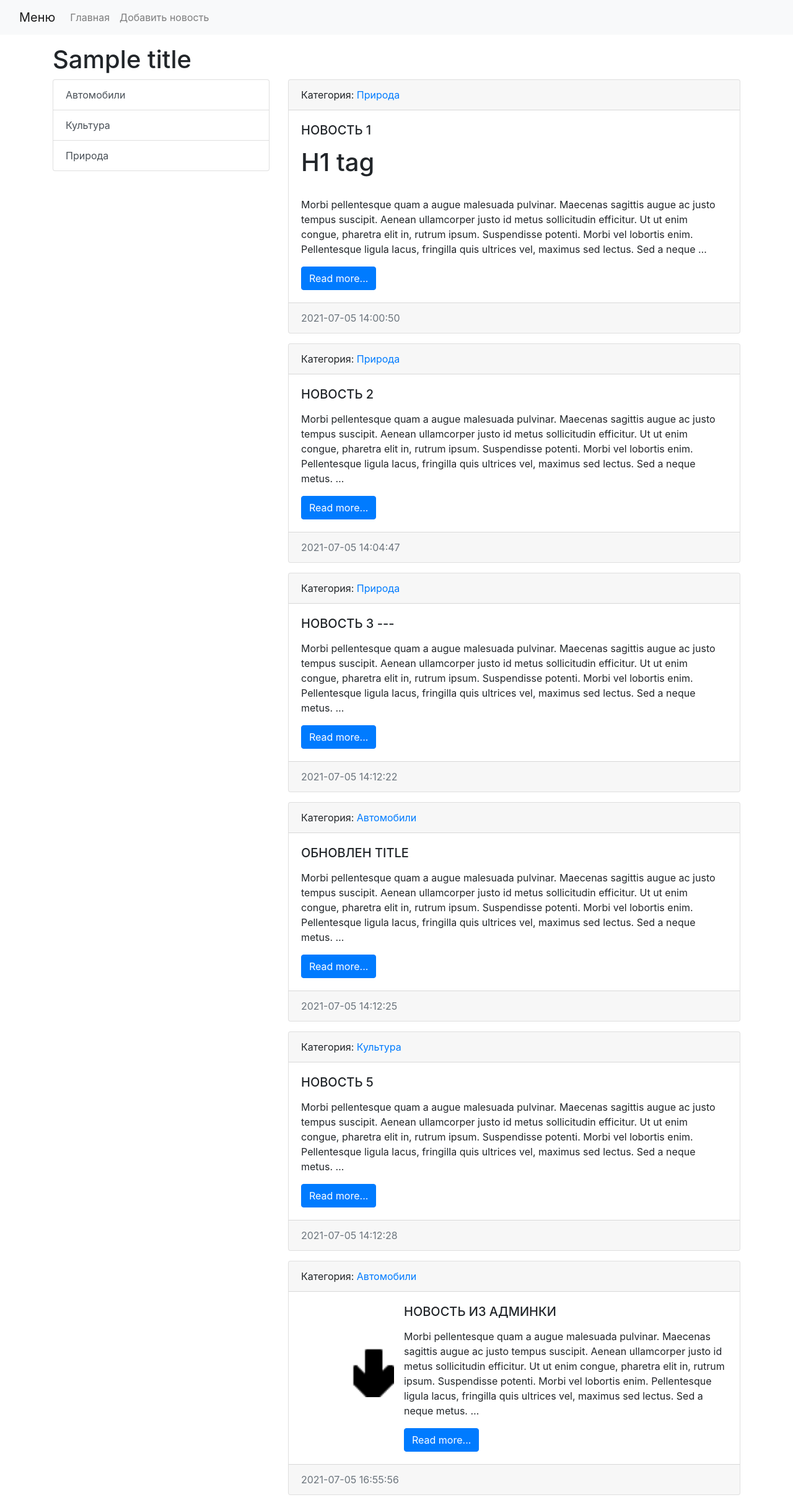
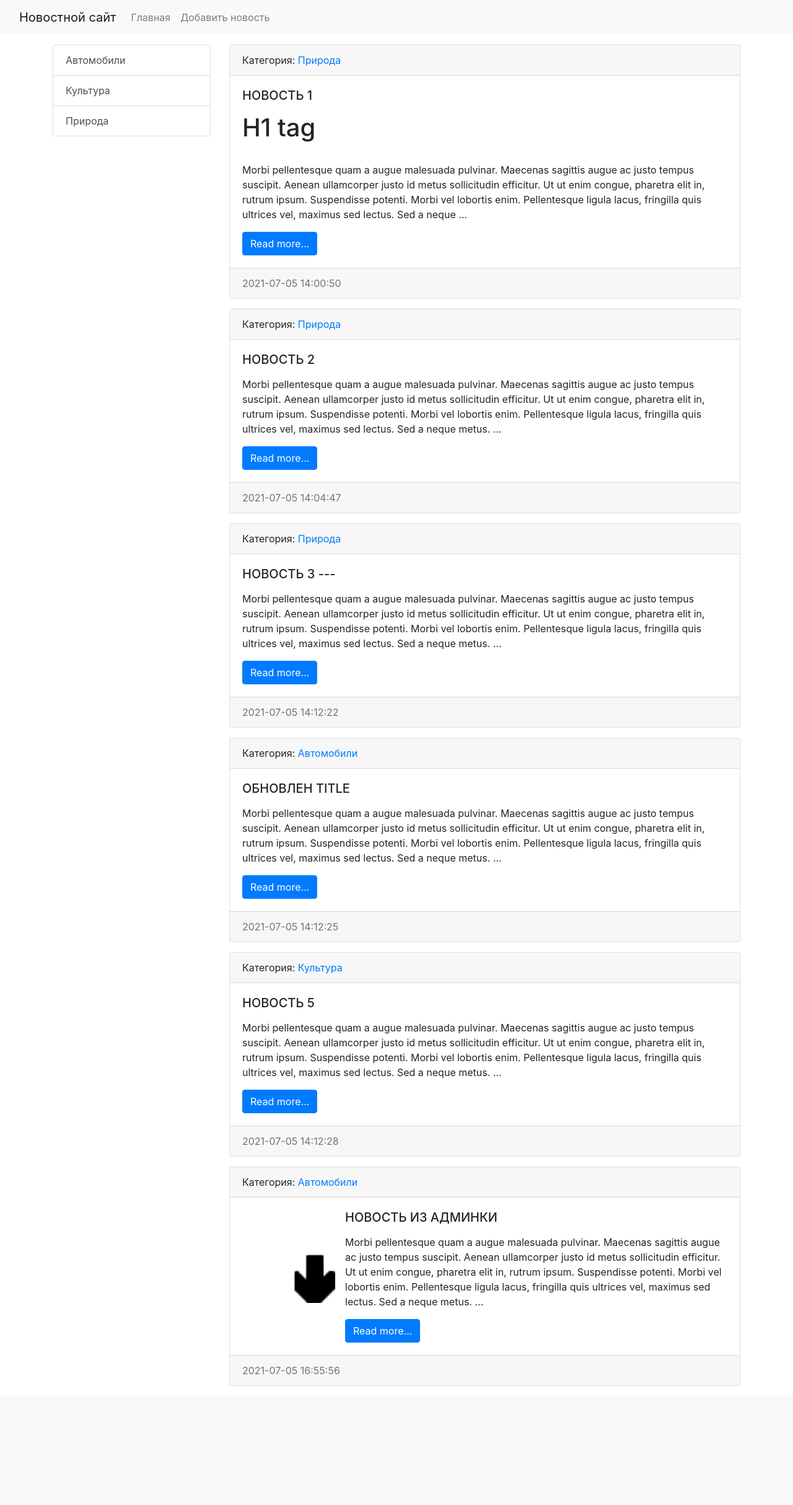
Before and after one commit to AnViSe/testsite, a Django app: template mysite/news/templates/news/index.html in a window 1280 px wide. Shown: the whole page at 62% size. After the commit the page ends 2236 px from the top, so only its background shows below. Run offline with Django 3.2, Linux system fonts and the light colour scheme; data comes from the database, SQL or seed files in the repository; the template is opened without the code that fills it: values that come from a table or form of the project are taken from there, most other values are stand-ins (such as "Sample title", 1, 10 or a date in 2020); parts of the project's set-up code (start-up, migrations or seed data) failed here and were passed over.

Commit message:
Урок 19

```diff
--- a/mysite/mysite/settings.py
+++ b/mysite/mysite/settings.py
@@ -55,7 +55,7 @@ ROOT_URLCONF = 'mysite.urls'
 TEMPLATES = [
     {
         'BACKEND': 'django.template.backends.django.DjangoTemplates',
-        'DIRS': [],
+        'DIRS': [os.path.join(BASE_DIR, 'templates')],
         'APP_DIRS': True,
         'OPTIONS': {
             'context_processors': [
--- a/mysite/news/templates/news/index.html
+++ b/mysite/news/templates/news/index.html
@@ -1,40 +1,21 @@
-<!doctype html>
-<html lang="en">
-  <head>
-    <meta charset="utf-8">
-    <meta name="viewport" content="width=device-width, initial-scale=1">
-    <link rel="stylesheet" href="https://cdn.jsdelivr.net/npm/bootstrap@4.6.0/dist/css/bootstrap.min.css" integrity="sha384-B0vP5xmATw1+K9KRQjQERJvTumQW0nPEzvF6L/Z6nronJ3oUOFUFpCjEUQouq2+l" crossorigin="anonymous">
+{% extends 'base.html' %}
 
-    <title>{{ title }}</title>
-  </head>
-  <body>
+{% block title %}
+    {{ title }} :: {{ block.super }}
+{% endblock %}
 
-<nav class="navbar navbar-expand-lg navbar-light bg-light">
-  <div class="container-fluid">
-    <a class="navbar-brand" href="{% url 'home' %}">Меню</a>
-    <button class="navbar-toggler" type="button" data-bs-toggle="collapse" data-bs-target="#navbarSupportedContent" aria-controls="navbarSupportedContent" aria-expanded="false" aria-label="Toggle navigation">
-      <span class="navbar-toggler-icon"></span>
-    </button>
-    <div class="collapse navbar-collapse" id="navbarSupportedContent">
-      <ul class="navbar-nav me-auto mb-2 mb-lg-0">
-        <li class="nav-item"><a class="nav-link" href="{% url 'home' %}">Главная</a></li>
-        <li class="nav-item"><a class="nav-link" href="{% url 'home' %}">Добавить новость</a></li>
-      </ul>
-    </div>
-  </div>
-</nav>
-
-<div class="container mt-3">
-    <h1>{{ title }}</h1>
-    <div class="row">
-        <div class="col-md-4">
+{% block sidebar %}
+<div class="col-md-3">
     <div class="list-group">
         {% for item in categories %}
          <a href="{% url 'category' item.pk %}" class="list-group-item list-group-item-action" aria-current="true">{{ item.title }}</a>
         {% endfor %}
     </div>
 </div>
-        <div class="col-md-8">
+{% endblock %}
+
+{% block content %}
+<div class="col-md-9">
 {% for item in news %}
     <div class="card mb-3">
         <div class="card-header">
@@ -62,13 +43,4 @@
     Нет новостей
 {% endfor %}
 </div>
-    </div>
-</div>
-
-    <script src="https://code.jquery.com/jquery-3.5.1.slim.min.js" integrity="sha384-DfXdz2htPH0lsSSs5nCTpuj/zy4C+OGpamoFVy38MVBnE+IbbVYUew+OrCXaRkfj" crossorigin="anonymous"></script>
-    <script src="https://cdn.jsdelivr.net/npm/bootstrap@4.6.0/dist/js/bootstrap.bundle.min.js" integrity="sha384-Piv4xVNRyMGpqkS2by6br4gNJ7DXjqk09RmUpJ8jgGtD7zP9yug3goQfGII0yAns" crossorigin="anonymous"></script>
-    <script src="https://code.jquery.com/jquery-3.5.1.slim.min.js" integrity="sha384-DfXdz2htPH0lsSSs5nCTpuj/zy4C+OGpamoFVy38MVBnE+IbbVYUew+OrCXaRkfj" crossorigin="anonymous"></script>
-    <script src="https://cdn.jsdelivr.net/npm/popper.js@1.16.1/dist/umd/popper.min.js" integrity="sha384-9/reFTGAW83EW2RDu2S0VKaIzap3H66lZH81PoYlFhbGU+6BZp6G7niu735Sk7lN" crossorigin="anonymous"></script>
-    <script src="https://cdn.jsdelivr.net/npm/bootstrap@4.6.0/dist/js/bootstrap.min.js" integrity="sha384-+YQ4JLhjyBLPDQt//I+STsc9iw4uQqACwlvpslubQzn4u2UU2UFM80nGisd026JF" crossorigin="anonymous"></script>
-  </body>
-</html>
+{% endblock %}
--- /dev/null
+++ b/mysite/templates/base.html
@@ -0,0 +1,26 @@
+<!doctype html>
+<html lang="ru">
+  <head>
+    <meta charset="utf-8">
+    <meta name="viewport" content="width=device-width, initial-scale=1">
+    <link rel="stylesheet" href="https://cdn.jsdelivr.net/npm/bootstrap@4.6.0/dist/css/bootstrap.min.css" integrity="sha384-B0vP5xmATw1+K9KRQjQERJvTumQW0nPEzvF6L/Z6nronJ3oUOFUFpCjEUQouq2+l" crossorigin="anonymous">
+    <title>{% block title %}Новости со всего мира{% endblock %}</title>
+  </head>
+  <body>
+
+{% include 'inc/_nav.html' %}
+
+<div class="container mt-3">
+    <div class="row">
+      {% block sidebar %}SIDEBAR{% endblock %}
+      {% block content %}CONTENT{% endblock %}
+    </div>
+</div>
+
+    <script src="https://code.jquery.com/jquery-3.5.1.slim.min.js" integrity="sha384-DfXdz2htPH0lsSSs5nCTpuj/zy4C+OGpamoFVy38MVBnE+IbbVYUew+OrCXaRkfj" crossorigin="anonymous"></script>
+    <script src="https://cdn.jsdelivr.net/npm/bootstrap@4.6.0/dist/js/bootstrap.bundle.min.js" integrity="sha384-Piv4xVNRyMGpqkS2by6br4gNJ7DXjqk09RmUpJ8jgGtD7zP9yug3goQfGII0yAns" crossorigin="anonymous"></script>
+    <script src="https://code.jquery.com/jquery-3.5.1.slim.min.js" integrity="sha384-DfXdz2htPH0lsSSs5nCTpuj/zy4C+OGpamoFVy38MVBnE+IbbVYUew+OrCXaRkfj" crossorigin="anonymous"></script>
+    <script src="https://cdn.jsdelivr.net/npm/popper.js@1.16.1/dist/umd/popper.min.js" integrity="sha384-9/reFTGAW83EW2RDu2S0VKaIzap3H66lZH81PoYlFhbGU+6BZp6G7niu735Sk7lN" crossorigin="anonymous"></script>
+    <script src="https://cdn.jsdelivr.net/npm/bootstrap@4.6.0/dist/js/bootstrap.min.js" integrity="sha384-+YQ4JLhjyBLPDQt//I+STsc9iw4uQqACwlvpslubQzn4u2UU2UFM80nGisd026JF" crossorigin="anonymous"></script>
+  </body>
+</html>
--- /dev/null
+++ b/mysite/templates/inc/_nav.html
@@ -0,0 +1,14 @@
+<nav class="navbar navbar-expand-lg navbar-light bg-light">
+  <div class="container-fluid">
+    <a class="navbar-brand" href="{% url 'home' %}">Новостной сайт</a>
+    <button class="navbar-toggler" type="button" data-bs-toggle="collapse" data-bs-target="#navbarSupportedContent" aria-controls="navbarSupportedContent" aria-expanded="false" aria-label="Toggle navigation">
+      <span class="navbar-toggler-icon"></span>
+    </button>
+    <div class="collapse navbar-collapse" id="navbarSupportedContent">
+      <ul class="navbar-nav me-auto mb-2 mb-lg-0">
+        <li class="nav-item"><a class="nav-link" href="{% url 'home' %}">Главная</a></li>
+        <li class="nav-item"><a class="nav-link" href="{% url 'home' %}">Добавить новость</a></li>
+      </ul>
+    </div>
+  </div>
+</nav>
```
Also changed, not shown: mysite/news/templates/news/category.html (+11 -38 lines). Lines whose indentation alone changed are shown as unchanged.
